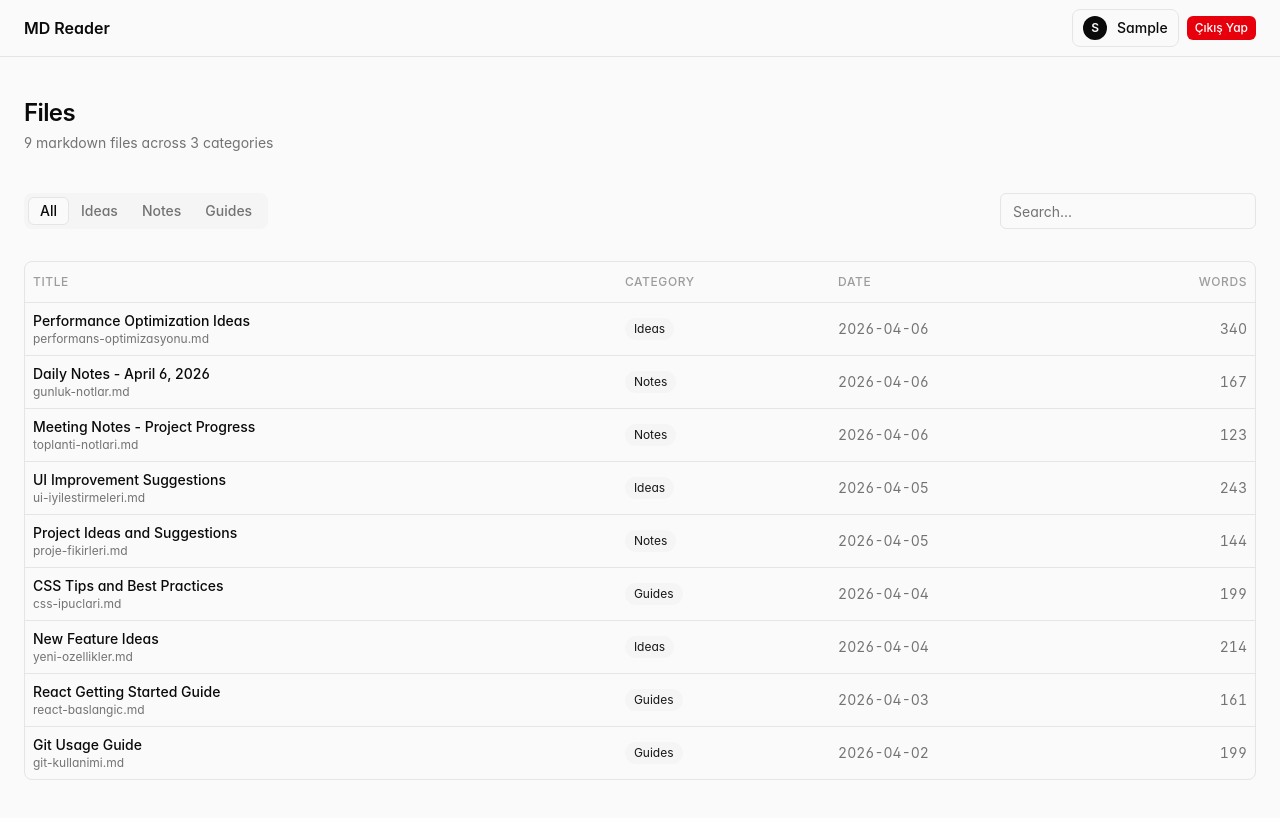
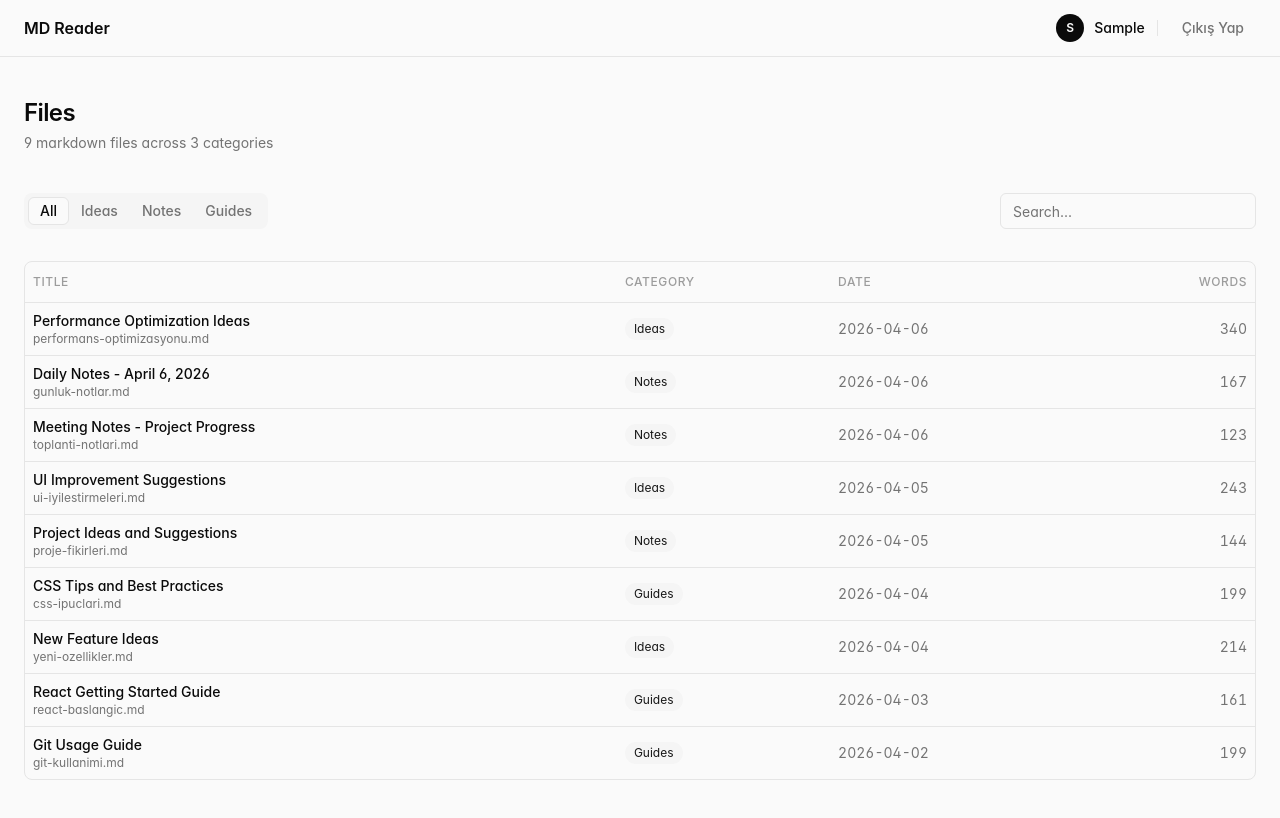
Before and after one commit to gorkdev/md-reader, a React (Vite) app: page / in a window 1280 px wide. Built offline with nearby package versions, Linux system fonts and the light colour scheme; sample sign-in values are in the browser's storage.

Commit message:
fix: redesign header - avatar + divider + ghost logout

```diff
--- a/src/pages/DashboardPage.jsx
+++ b/src/pages/DashboardPage.jsx
@@ -106,14 +106,15 @@ export default function DashboardPage() {
       <header className="border-b sticky top-0 z-10 bg-background/95 backdrop-blur-sm">
         <div className="container mx-auto px-6 h-14 flex items-center justify-between">
           <span className="font-semibold">MD Reader</span>
-          <div className="flex items-center gap-2">
-            <div className="flex items-center gap-2.5 border rounded-lg px-2.5 py-1.5">
-              <div className="w-6 h-6 rounded-full bg-foreground text-background flex items-center justify-center text-xs font-semibold">
+          <div className="flex items-center gap-3">
+            <div className="flex items-center gap-2.5">
+              <div className="w-7 h-7 rounded-full bg-foreground text-background flex items-center justify-center text-xs font-semibold">
                 {initial}
               </div>
               <span className="text-sm font-medium capitalize">{user?.username}</span>
             </div>
-            <Button variant="destructive" size="xs" onClick={logout}>
+            <div className="w-px h-4 bg-border" />
+            <Button variant="ghost" size="sm" className="text-muted-foreground hover:text-destructive" onClick={logout}>
               Çıkış Yap
             </Button>
           </div>
```
